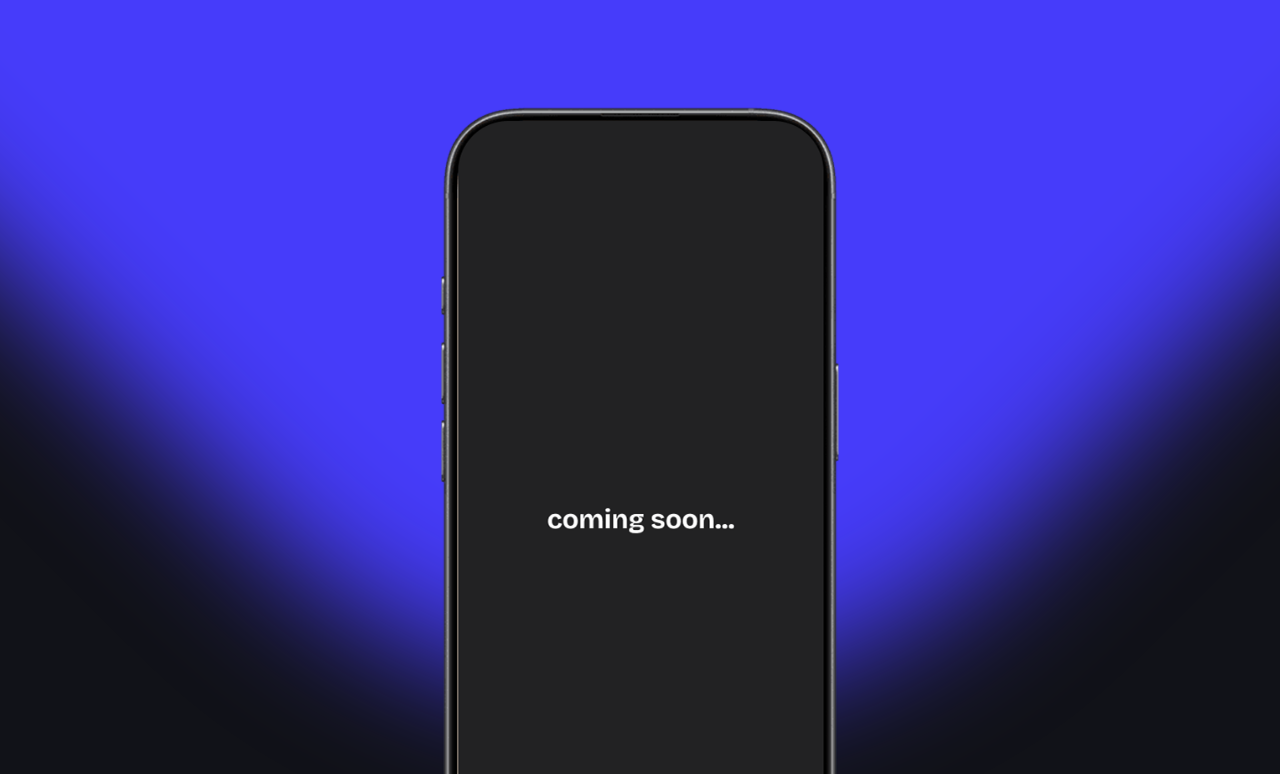
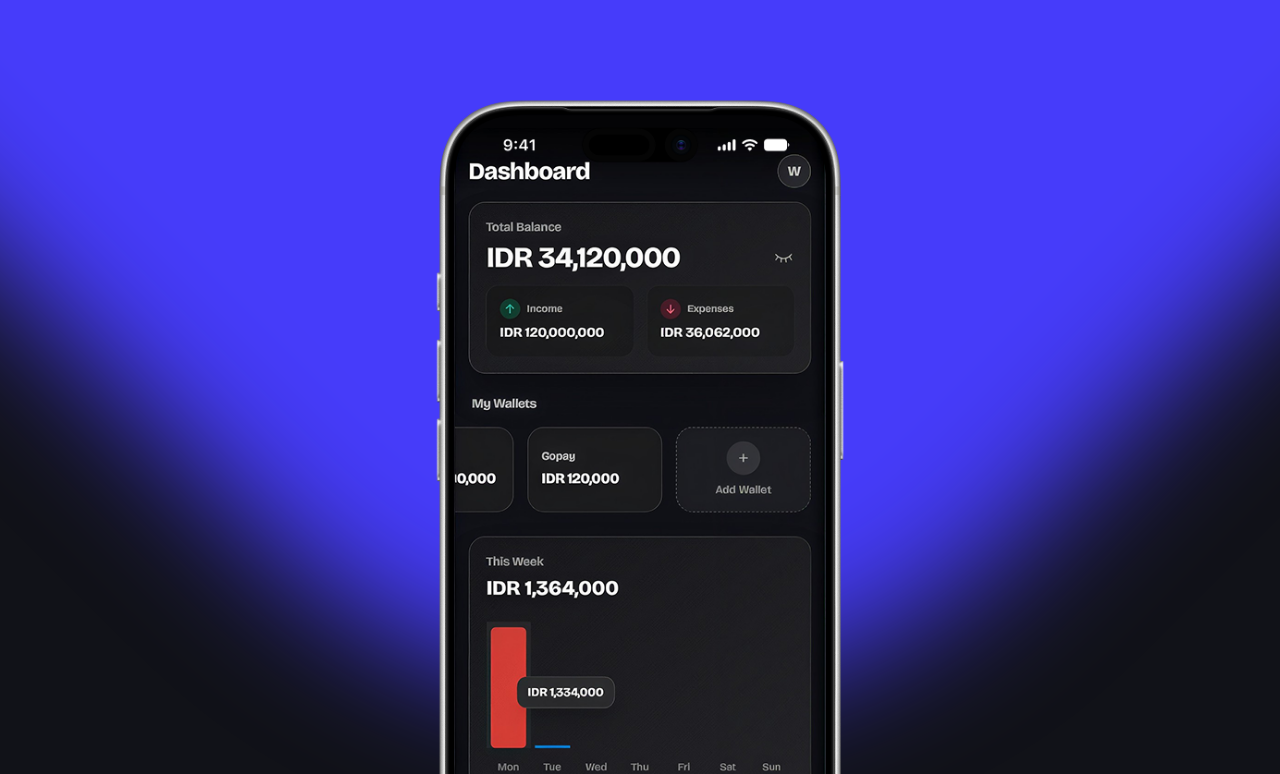
Before and after one commit to wmprawiro/acomo.id, a Next.js app: page / in a window 1280 px wide. Shown: the part 526-1300 px from the top of the page. Built offline with nearby package versions, Linux system fonts and the light colour scheme.

Commit message:
chore: replace hero image with new mockup and remove old image

```diff
--- a/src/components/organisms/Hero.tsx
+++ b/src/components/organisms/Hero.tsx
@@ -24,7 +24,7 @@ export const Hero: React.FC = () => {
           <img
             alt="hero graphic"
             className="w-full h-auto md:w-auto md:max-h-[850px] object-contain"
-            src="/assets/image-1.png"
+            src="/assets/mockup.png"
           />
         </div>
       </Container>
```
Also changed, not shown: public/assets/image-1.png (deleted), public/assets/mockup.png (added).
